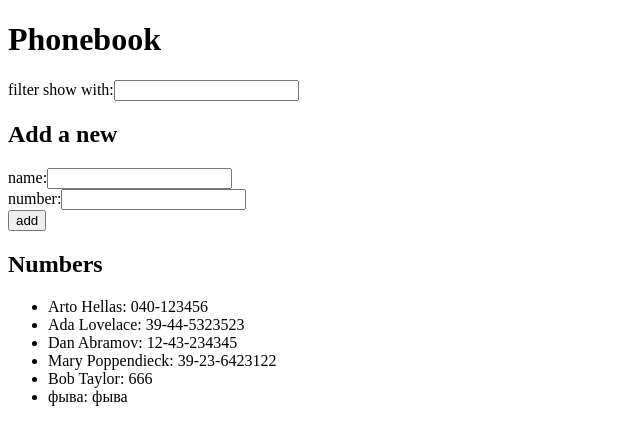
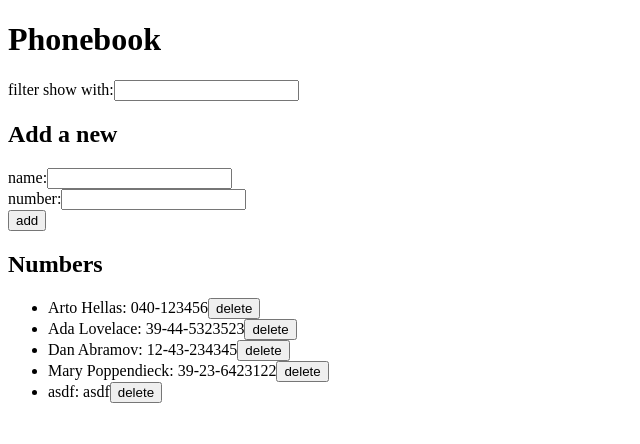
Before and after one commit to Fizzybrew/fullstackopen, a React (Vite) app in the folder part2/phonebook/: page / in a window 1280 px wide. Shown: the top 444 px of the page, without its empty margins (0-640 px from the left). Built offline with nearby package versions, Linux system fonts and the light colour scheme; data requests are answered from the project's data file; the HTML template or start-up script is replaced by a standard one.

Commit message:
done 2.14

```diff
--- a/part2/phonebook/db.json
+++ b/part2/phonebook/db.json
@@ -21,14 +21,9 @@
       "id": "4"
     },
     {
-      "name": "Bob Taylor",
-      "number": "666",
-      "id": "lWCYWX6BVk0"
-    },
-    {
-      "name": "фыва",
-      "number": "фыва",
-      "id": "-WQ8Hb7140s"
+      "name": "asdf",
+      "number": "asdf",
+      "id": "9t9Gv5uPjVw"
     }
   ],
   "$schema": "./node_modules/json-server/schema.json"
--- a/part2/phonebook/src/App.jsx
+++ b/part2/phonebook/src/App.jsx
@@ -2,7 +2,7 @@ import { useState, useEffect } from "react";
 import Filter from "./components/Filter";
 import PersonForm from "./components/PersonForm";
 import Persons from "./components/Persons";
-import personService from './services/persons';
+import personService from "./services/persons";
 
 const App = () => {
   const [persons, setPersons] = useState([]);
@@ -11,11 +11,9 @@ const App = () => {
   const [search, setSearch] = useState("");
 
   useEffect(() => {
-    personService
-      .getAll()
-      .then(response => {
-        setPersons(response.data)
-      })
+    personService.getAll().then((response) => {
+      setPersons(response.data);
+    });
   }, []);
 
   const addPersons = (e) => {
@@ -34,15 +32,13 @@ const App = () => {
     const personObject = {
       name: newName,
       number: newNumber,
-    }
+    };
 
-    personService
-      .create(personObject)
-      .then(response => {
-        setPersons(persons.concat(response.data))
-        setNewName('')
-        setNewNumber('')
-      });
+    personService.create(personObject).then((response) => {
+      setPersons(persons.concat(response.data));
+      setNewName("");
+      setNewNumber("");
+    });
   };
 
   const handleNameChange = (e) => setNewName(e.target.value);
@@ -52,6 +48,14 @@ const App = () => {
   const filteredPersons = persons.filter((person) =>
     person.name.toLowerCase().includes(search.toLowerCase()),
   );
+
+  const handleDeletePerson = (id, name) => {
+    if (window.confirm(`Delete ${name}?`)) {
+      personService.del(id).then(() => {
+        setPersons(persons.filter((person) => person.id !== id));
+      });
+    }
+  };
 
   return (
     <div>
@@ -66,7 +70,10 @@ const App = () => {
         handleNumberChange={handleNumberChange}
       />
       <h2>Numbers</h2>
-      <Persons filteredPersons={filteredPersons} />
+      <Persons
+        filteredPersons={filteredPersons}
+        onDelete={handleDeletePerson}
+      />
     </div>
   );
 };
--- a/part2/phonebook/src/components/Persons.jsx
+++ b/part2/phonebook/src/components/Persons.jsx
@@ -1,9 +1,12 @@
-const Persons = ({ filteredPersons }) => {
+const Persons = ({ filteredPersons, onDelete }) => {
   return (
     <ul>
-      {filteredPersons.map((person, i) => (
-        <li key={i}>
+      {filteredPersons.map((person) => (
+        <li key={person.id}>
           {person.name}: {person.number}
+          <button onClick={() => onDelete(person.id, person.name)}>
+            delete
+          </button>
         </li>
       ))}
     </ul>
--- a/part2/phonebook/src/services/persons.js
+++ b/part2/phonebook/src/services/persons.js
@@ -2,16 +2,13 @@ import axios from 'axios';
 
 const baseUrl = 'http://localhost:3001/persons';
 
-const getAll = () => {
-  return axios.get(baseUrl)
-};
+const getAll = () => axios.get(baseUrl)
 
-const create = newObject => {
-  return axios.post(baseUrl, newObject)
-};
+const create = newObject => axios.post(baseUrl, newObject)
 
-const update = (id, newObject) => {
-  return axios.put(`${baseUrl}/${id}`, newObject)
-};
+const update = (id, newObject) => axios.put(`${baseUrl}/${id}`, newObject)
 
-export default { getAll, create, update };
+const del = (id) => axios.delete(`${baseUrl}/${id}`)
+
+
+export default { getAll, create, update, del };
```
